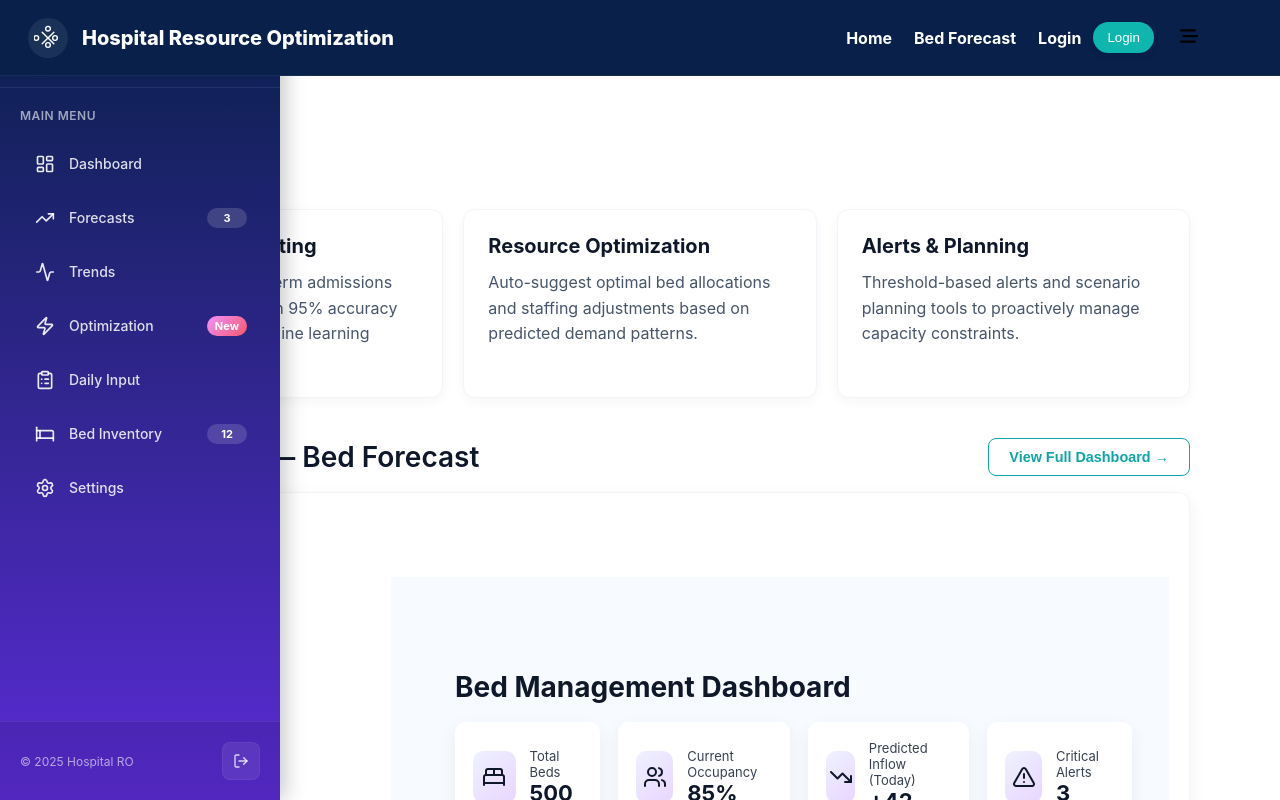
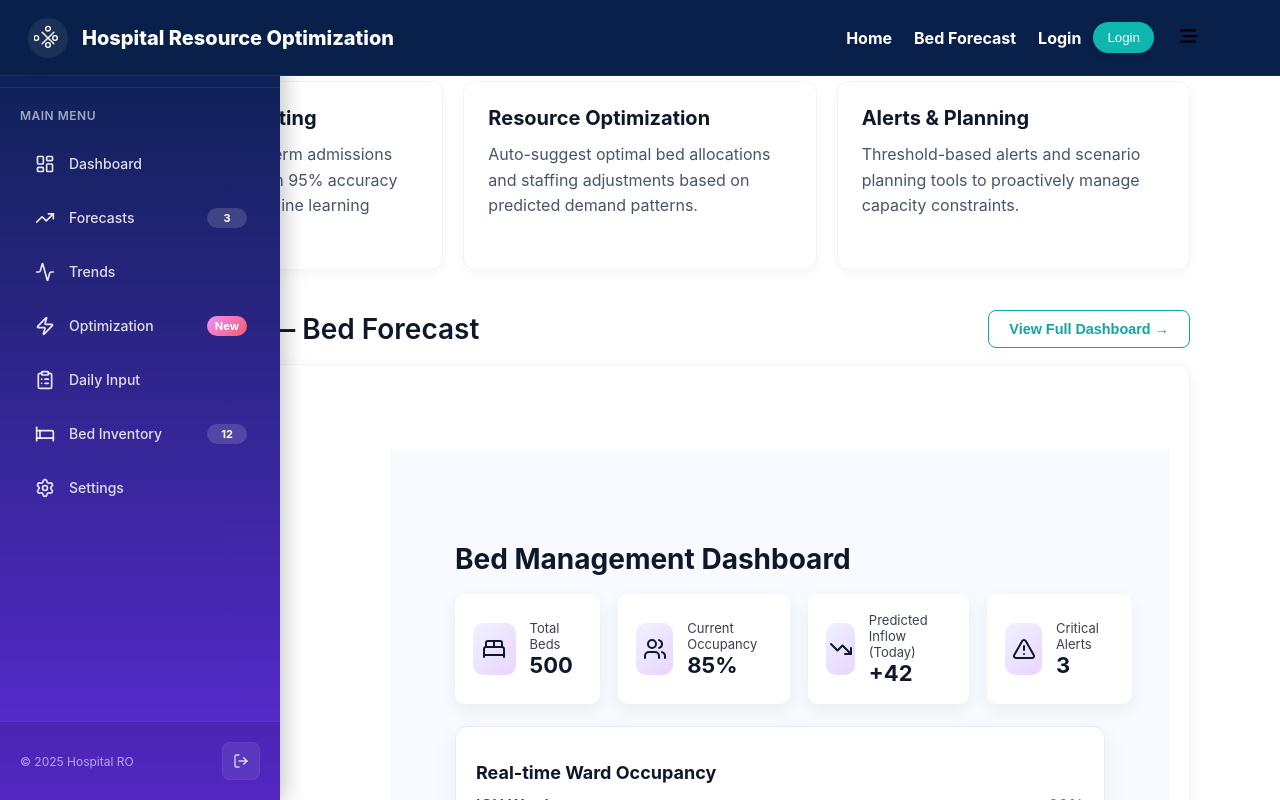
Before and after one commit to lochanajayasinghe/Hospital-Resource-Optimization-and-Demand-Forecasting-System, a React (Create React App) app in the folder frontend/: page / in a window 1280 px wide. Shown: the top 800 px of the page. Built offline with nearby package versions, Linux system fonts and the light colour scheme.

Commit message:
Update Navbar.jsx

```diff
--- a/frontend/src/components/Navbar/Navbar.jsx
+++ b/frontend/src/components/Navbar/Navbar.jsx
@@ -100,7 +100,6 @@ const Navbar = () => {
                 </div>
             )}
         </header>
-        <div aria-hidden="true" style={{ height: 64, width: '100%' }} />
         </>
     )
 }
```
